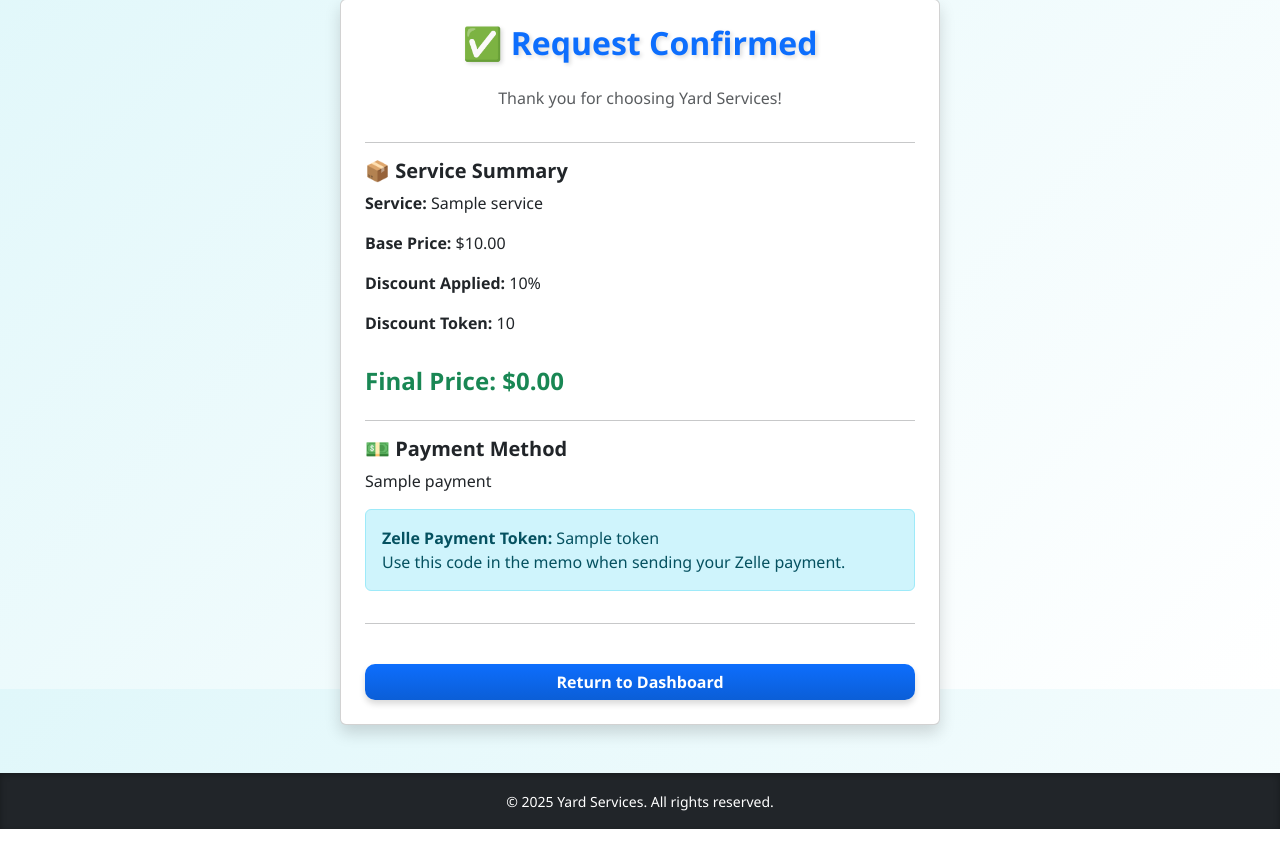
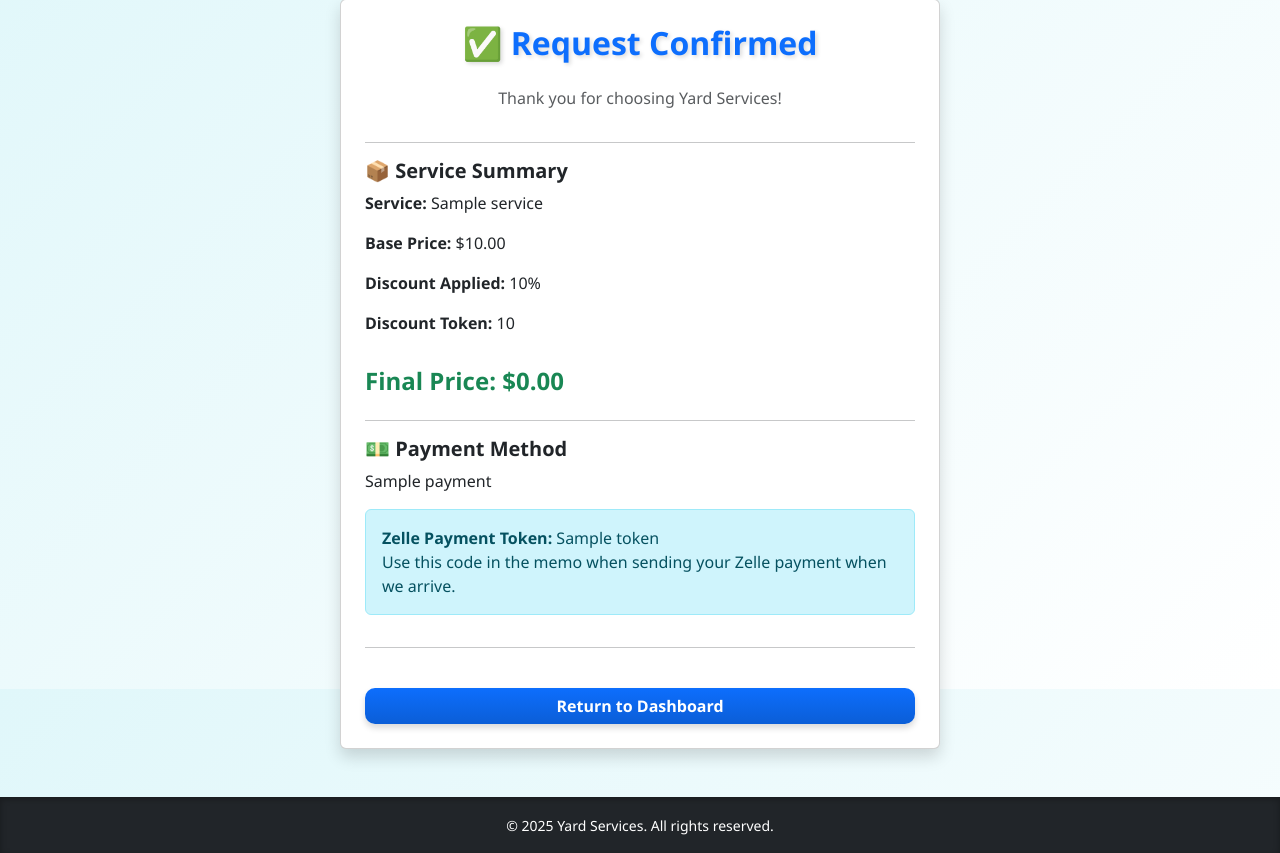
Before and after one commit to Mr-A-Hacker/Yard-services, a Flask app: template templates/confirmation.html in a window 1280 px wide. Shown: the part 111-964 px from the top of the page. Before the commit the page ends 940 px from the top, so only its background shows below. Run offline with Flask 3, Linux system fonts and the light colour scheme; the template is opened without the code that fills it: most values are stand-ins (such as "Sample title", 1, 10 or a date in 2020).

Commit message:
Update confirmation.html

```diff
--- a/templates/confirmation.html
+++ b/templates/confirmation.html
@@ -47,7 +47,7 @@
       <div class="alert alert-info">
         <strong>Zelle Payment Token:</strong> {{ token }}
         <br>
-        Use this code in the memo when sending your Zelle payment.
+        Use this code in the memo when sending your Zelle payment when we arrive.
       </div>
       {% endif %}
 
```
